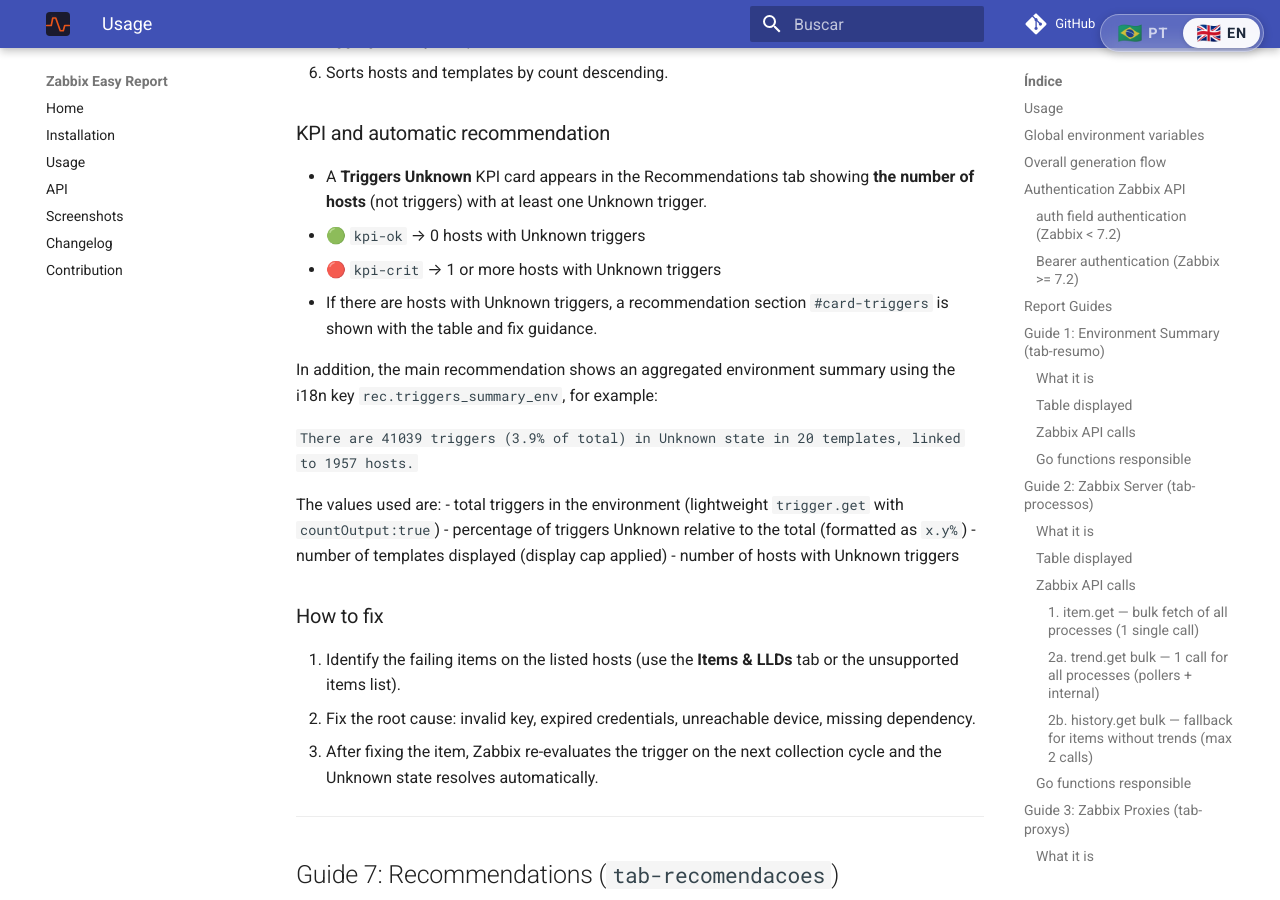
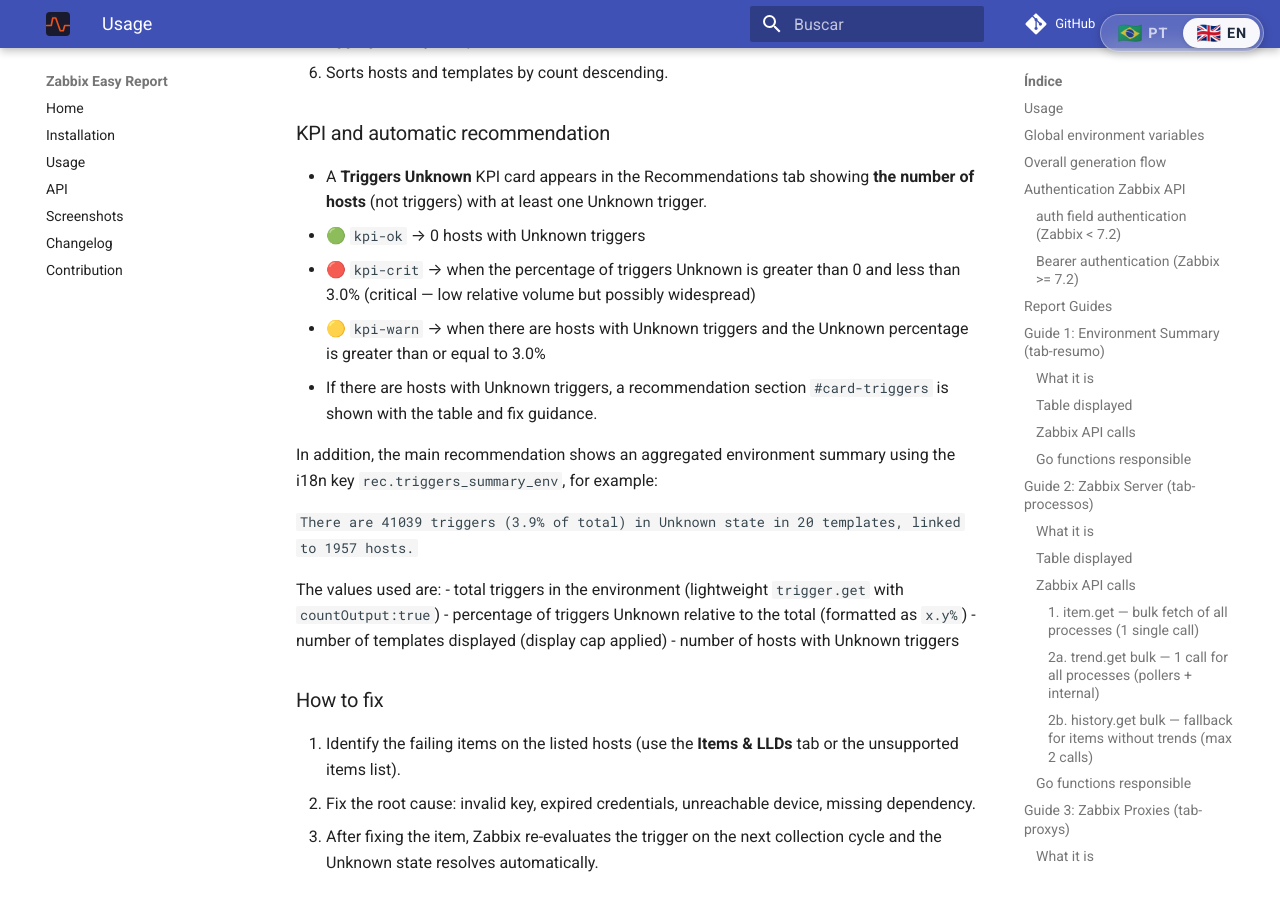
Before and after one commit to bernardolankheet/zabbix-easy, an MkDocs documentation site: the page built from docs/en/usage.md, in a window 1280 px wide and 900 px high, scrolled down 19396 px. Built offline with MkDocs 1.6.1 and Material for MkDocs 9.7.7, drawn with Linux system fonts in a browser that asks for light colours; comment, search, counter and statistics services are not loaded.

Commit message:
Update KPI Triggers Unknown

```diff
--- a/docs/en/usage.md
+++ b/docs/en/usage.md
@@ -628,7 +628,8 @@
 
 - A **Triggers Unknown** KPI card appears in the Recommendations tab showing **the number of hosts** (not triggers) with at least one Unknown trigger.
   - 🟢 `kpi-ok` → 0 hosts with Unknown triggers
-  - 🔴 `kpi-crit` → 1 or more hosts with Unknown triggers
+  - 🔴 `kpi-crit` → when the percentage of triggers Unknown is greater than 0 and less than 3.0% (critical — low relative volume but possibly widespread)
+  - 🟡 `kpi-warn` → when there are hosts with Unknown triggers and the Unknown percentage is greater than or equal to 3.0%
 - If there are hosts with Unknown triggers, a recommendation section `#card-triggers` is shown with the table and fix guidance.
 
 In addition, the main recommendation shows an aggregated environment summary using the i18n key `rec.triggers_summary_env`, for example:
```
Also changed, not shown: docs/pt_BR/usage.md (+2 -1 lines), 1 other file.
